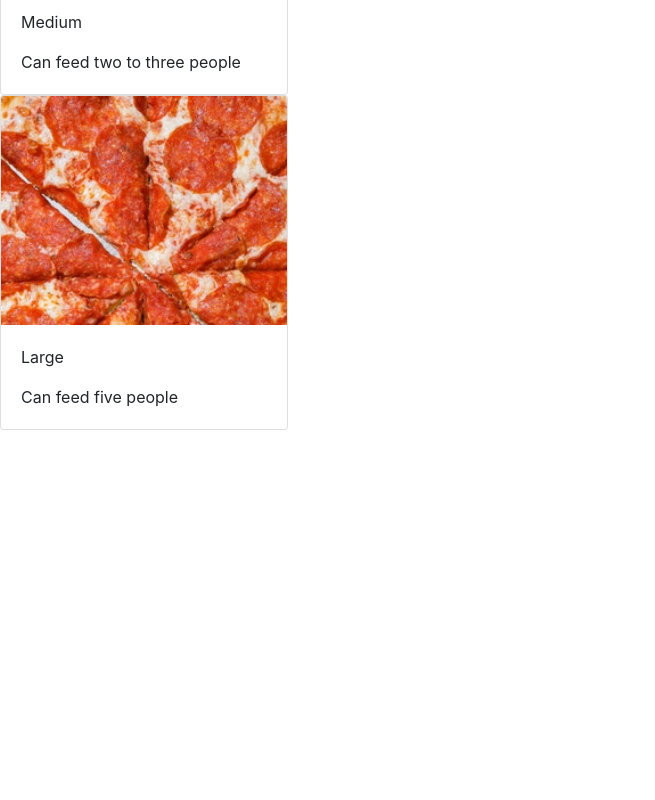
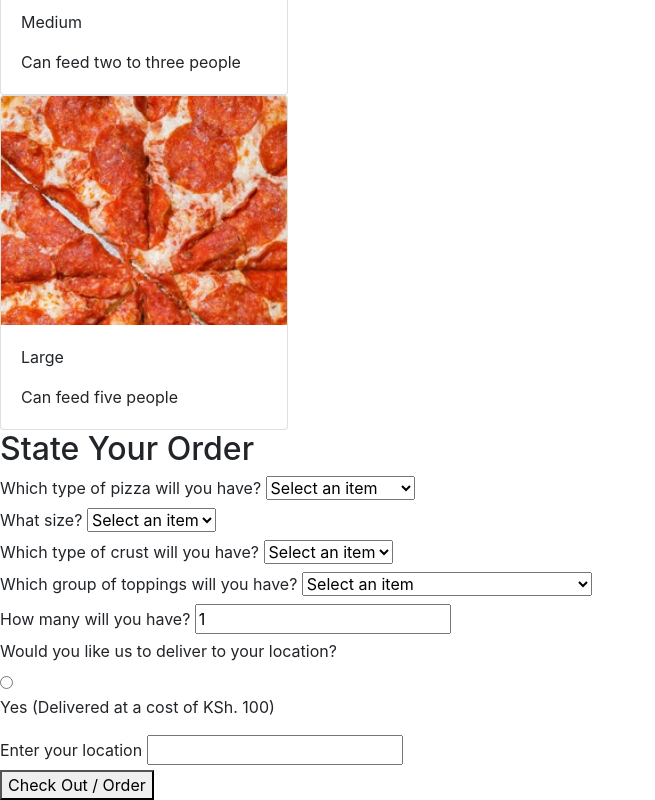
Before and after one commit to freestyletear/Moringa-Eats, a plain HTML site: page Index.html in a window 1280 px wide. Shown: the part 2238-3038 px from the top of the page, without its empty margins (0-655 px from the left). Before the commit the page ends 2668 px from the top, so only its background shows below. Drawn offline with nearby package versions, Linux system fonts and the light colour scheme.

Commit message:
add castomize order section

```diff
--- a/Index.html
+++ b/Index.html
@@ -106,6 +106,79 @@
                 </div>
             </div>
         </div>
+
+        <!-- CUSTOMIZE ORDER -->
+        <div class="customizedOrders">
+            <div class="ordersContainer">
+
+                <div class="inputCollector">
+                    <form action="submit">
+                        <div>
+                            <h2>State Your Order</h2>
+                        </div>
+                        <div>
+                            <label for="type  of pizza">Which type of pizza will you have?</label>
+                            <select name="pizzaTypes" id="pizzaTypes" required>
+                                <option value="default">Select an item</option>
+                                <option value="Neapolitan Pizza"> Neapolitan Pizza</option>
+                                <option value="Chicago Pizza">Chicago Pizza</option>
+                                <option value="Greek Pizza">Greek Pizza</option>
+                                <option value="Kenyan Pizza">Kenyan Pizza</option>
+                                <option value="Kakamega Pizza">Kakamega Pizza</option>
+                                <option value="Nairobi Pizza">Nairobi Pizza</option>
+                                <option value="African Pizza">African Pizza</option>
+                            </select>
+                        </div>
+                        <div>
+                            <label for="size">What size?</label>
+                            <select name="pizzaTypes" id="pizzaSize" required>
+                                <option value="default">Select an item</option>
+                                <option value="small">Small</option>
+                                <option value="medium"> Medium</option>
+                                <option value="large">Large</option>
+                            </select>
+                        </div>
+                        <div>
+                            <label for="crust">Which type of crust will you have?</label>
+                            <select name="pizzaTypes" id="crust" required>
+                                <option value="default">Select an item</option>
+                                <option value="crispy">Crispy</option>
+                                <option value="stuffed"> Stuffed</option>
+                                <option value="glutten_free">Glutten free</option>
+                            </select>
+                        </div>
+                        <div>
+                            <label for="toppings">Which group of toppings will you have?</label>
+                            <select name="pizzaTypes" id="toppings" required>
+                                <option value="default">Select an item</option>
+                                <option value="potato_sausage_bacon">Potato, sausage, bacon</option>
+                                <option value="black_olives_anchovies_capers"> Black olives, anchovies, capers</option>
+                                <option value="mixed_sliced_mushrooms_and_garlic">Mixed sliced mushrooms and garlic</option>
+                            </select>
+                        </div>
+                        <div>
+                            <label for="numberOfPizzas">How many will you have?</label>
+                            <input type="number" min="1" id="pizzaNumberTotal" value = "1">
+                        </div>
+                        <div>
+                            <label for="delivery">Would you like us to deliver to your location?</label>
+                            <div class="deliveryOption">
+                                <input type="radio" name="delivery" id="radioDelivery" >
+                                <p>Yes (Delivered at a cost of KSh. 100)</p>
+                            </div>
+                            <div id="locationDetails">
+                                <label for="location">Enter your location</label>
+                                <input type="text" id="location">
+                            </div>
+                        </div>
+                        <div>
+                            <button id="customizeOrder">Check Out / Order</button>
+                        </div>
+                    </form>
+                </div>
+            </div>
+        </div>
+
     <script src="js/jquery-3.6.0.js"></script>
     <script src="js/scripts.js"></script>
 </body>
```
